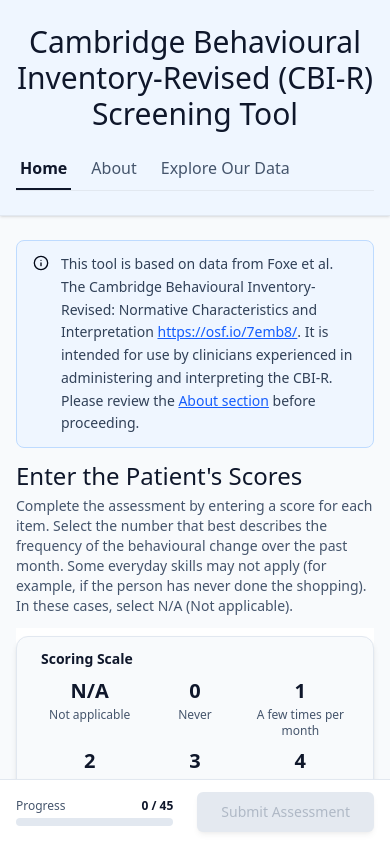
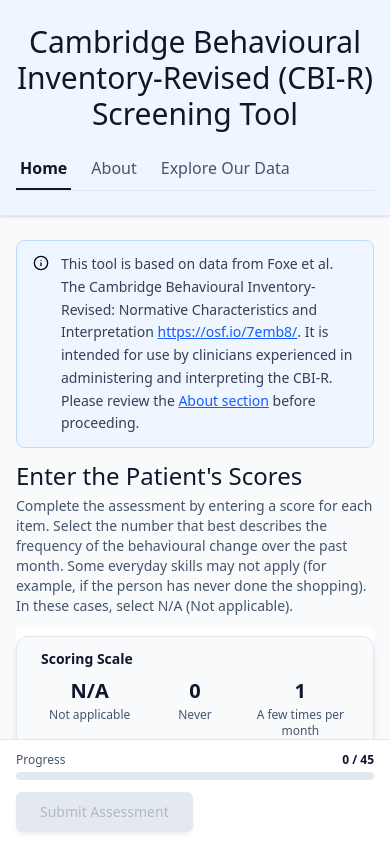
Before and after one commit to Sydney-Informatics-Hub/cbir-screening-tool, a Next.js app: page / in a window 390 px wide. Both pictures are taken after a click on the button "Accept". Shown: the top 844 px of the page. Built offline with nearby package versions, Linux system fonts and the light colour scheme.

Commit message:
fix squished progress bar after submission for mobile

```diff
--- a/app/page.tsx
+++ b/app/page.tsx
@@ -3028,10 +3028,10 @@ export default function AssessmentPage() {
           {/* ===== STICKY SUBMIT / EXPORT BAR ===== */}
           <div className="fixed bottom-0 left-0 right-0 bg-white border-t border-slate-200 shadow-lg py-3 z-20">
             <div className="max-w-7xl mx-auto px-4">
-              <div className="flex items-center justify-center gap-6">
+              <div className="flex flex-col sm:flex-row items-center justify-center gap-3 sm:gap-6">
 
                 {/* Progress indicator */}
-                <div className="flex-1 max-w-md">
+                <div className="w-full sm:flex-1 sm:max-w-md">
                   <div className="flex items-center justify-between text-xs mb-1">
                     <span className="text-slate-600">Progress</span>
                     <span className="font-semibold text-slate-900">
@@ -3059,7 +3059,7 @@ export default function AssessmentPage() {
                 </div>
 
                 {/* Action buttons */}
-                <div className="flex gap-3 shrink-0">
+                <div className="flex w-full sm:w-auto gap-2 sm:gap-3 shrink-0">
                   <Button
                     type="submit"
                     form="assessment-form"
```
